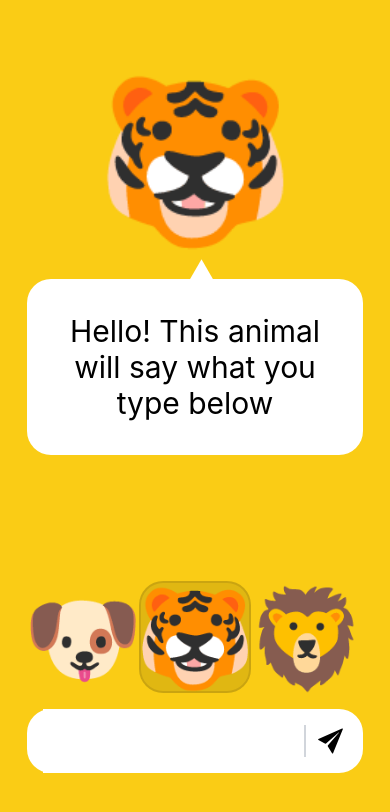
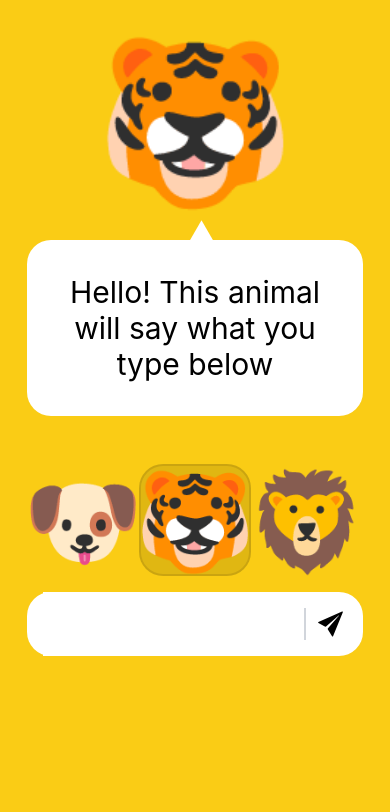
Before and after one commit to Pablo14697/rotunda-challenges, a React (Create React App) app: page / in a window 390 px wide. Shown: the top 812 px of the page. Built offline with nearby package versions, Linux system fonts and the light colour scheme.

Commit message:
fix: fixing responsive issues 3

```diff
--- a/src/App.jsx
+++ b/src/App.jsx
@@ -28,10 +28,10 @@ function App() {
   }, [isMobile, emojis]);
 
   return (
-    <div className="flex flex-col h-dvh w-dvw items-center overflow-hidden">
+    <div className="flex flex-col h-screen w-screen items-center overflow-hidden">
       <div className="flex flex-col justify-around h-full gap-12 w-84 md:w-140">
         <AnimalGreeting animal={animal} greeting={greeting} />
-        <div className="flex flex-col w-full gap-4 pb-8">
+        <div className="flex flex-col gap-4 h-dvh w-full">
           <Selector list={emojis} onSelect={setAnimal} />
           <Input setGreeting={setGreeting} />
         </div>
```
